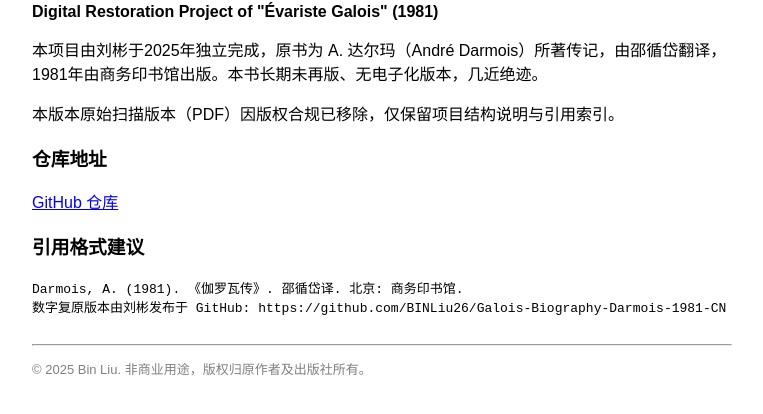
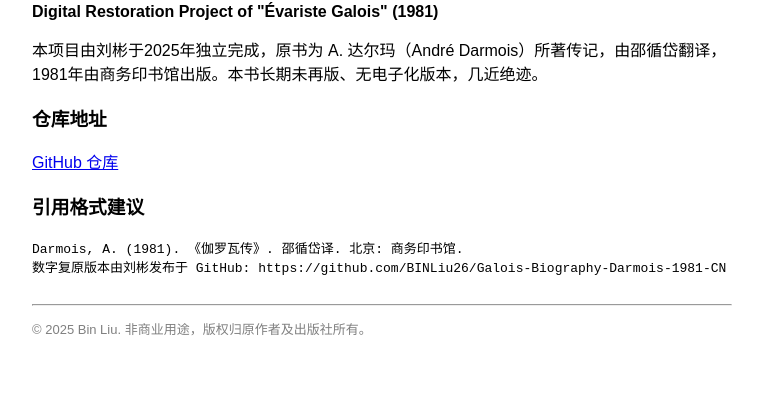
Before and after one commit to BINLiu26/Galois-Biography-Darmois-1981-CN, a plain HTML site: page index.html in a window 1280 px wide. Shown: the part 118-532 px from the top of the page, without its empty margins (258-1021 px from the left). Drawn offline with Linux system fonts and the light colour scheme.

Commit message:
Update index.html

```diff
--- a/index.html
+++ b/index.html
@@ -15,8 +15,6 @@
 
     <p>本项目由刘彬于2025年独立完成，原书为 A. 达尔玛（André Darmois）所著传记，由邵循岱翻译，1981年由商务印书馆出版。本书长期未再版、无电子化版本，几近绝迹。</p>
 
-    <p>本版本原始扫描版本（PDF）因版权合规已移除，仅保留项目结构说明与引用索引。</p>
-
     <h3>仓库地址</h3>
     <p><a href="https://github.com/BINLiu26/Galois-Biography-Darmois-1981-CN">GitHub 仓库</a></p>
 
```
